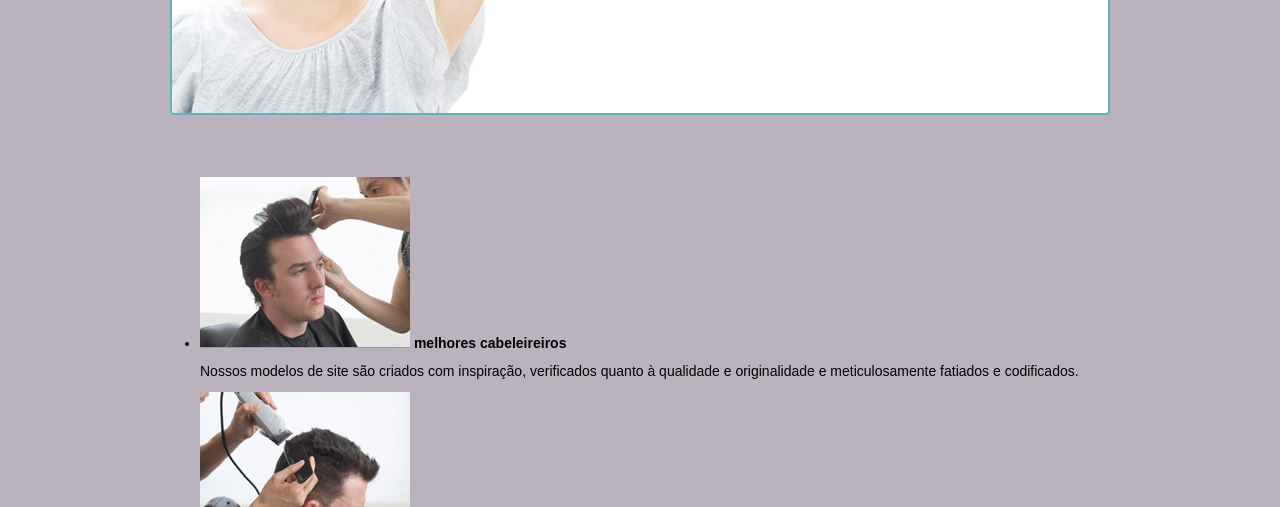
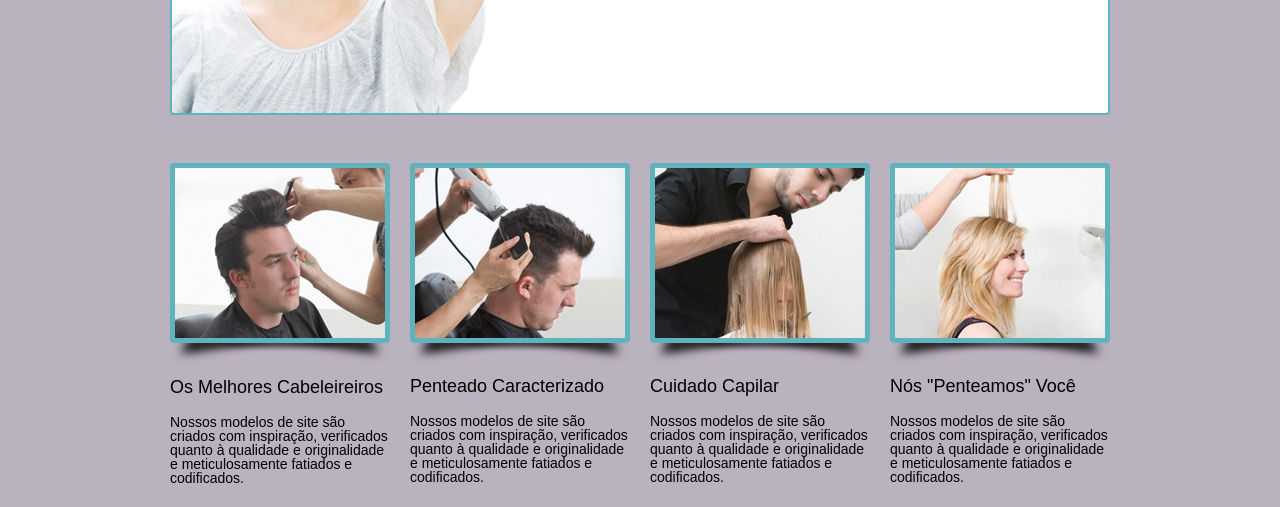
Before and after one commit to jgjefersonluis/html-crisHair, a plain HTML site: page index.html in a window 1280 px wide. Shown: the part 445-952 px from the top of the page. Drawn offline with Linux system fonts and the light colour scheme.

Commit message:
css - body complementando

```diff
--- a/css/style.css
+++ b/css/style.css
@@ -122,3 +122,39 @@ body {
 	padding: 20px 0 50px;
 	width: 960px;
 }
+#body > ul {
+	margin: 0;
+	overflow: hidden;
+	padding: 0;
+}
+#body > ul li {
+	float: left;
+	list-style: none;
+	margin: 0 10px;
+	padding: 0;
+	width: 220px;
+}
+#body > ul li > a {
+	background: url(../images/frame.png) no-repeat center top;
+	display: block;
+	margin: 0;
+	padding: 5px 5px 29px;
+}
+#body > ul li > a:hover {
+	opacity: 0.9;
+}
+#body > ul li > a img {
+	border: 0;
+	display: block;
+	margin: 0;
+	padding: 0;
+}
+#body > ul li b {
+	color: #000;
+	display: block;
+	font-size: 18px;
+	font-weight: normal;
+	margin: 0;
+	padding: 10px 0 5px;
+	text-transform: capitalize;
+}
--- a/index.html
+++ b/index.html
@@ -39,31 +39,31 @@
 		<ul>
 			<li>
 				<a href="hairstyle.html"><img src="images/hairstyle17.jpg" alt=""></a>
-				<b>melhores cabeleireiros</b>
+				<b>Os melhores cabeleireiros</b>
 				<p>Nossos modelos de site são criados com inspiração, verificados quanto à qualidade e originalidade e meticulosamente fatiados e codificados.</p>
 
 			</li>
 			<li>
 				<a href="hairstyle.html"><img src="images/hairstyle18.jpg" alt=""></a>
-				<b>penteado caracterizado</b>
+				<b>Penteado caracterizado</b>
 				<p>Nossos modelos de site são criados com inspiração, verificados quanto à qualidade e originalidade e meticulosamente fatiados e codificados.</p>
 
 			</li>
 			<li>
 				<a href="hairstyle.html"><img src="images/hairstyle19.jpg" alt=""></a>
-				<b>cuidado capilar</b>
+				<b>Cuidado capilar</b>
 				<p>Nossos modelos de site são criados com inspiração, verificados quanto à qualidade e originalidade e meticulosamente fatiados e codificados.</p>
 
 			</li>
 			<li>
 				<a href="hairstyle.html"><img src="images/hairstyle20.jpg" alt=""></a>
-				<b>nós "penteamos" você</b>
+				<b>Nós "penteamos" você</b>
 				<p>Nossos modelos de site são criados com inspiração, verificados quanto à qualidade e originalidade e meticulosamente fatiados e codificados.</p>
 			</li>
 		</ul>
 		<div>
 		<div class="featured">
-				<h2>destaque</h2>
+				<h2>Destaque</h2>
 				<img src="images/featured.jpg" alt="">
 				<h3>Cabelo acabei de te conhecer</h3>
 				<p>
@@ -75,7 +75,7 @@
 			</div>
 			<div class="section">
 				<div class="article">
-					<h2>penteado</h2>
+					<h2>Penteado</h2>
 
 					<a href="#">Mike José Magiolla</a>
 				</div>
```
